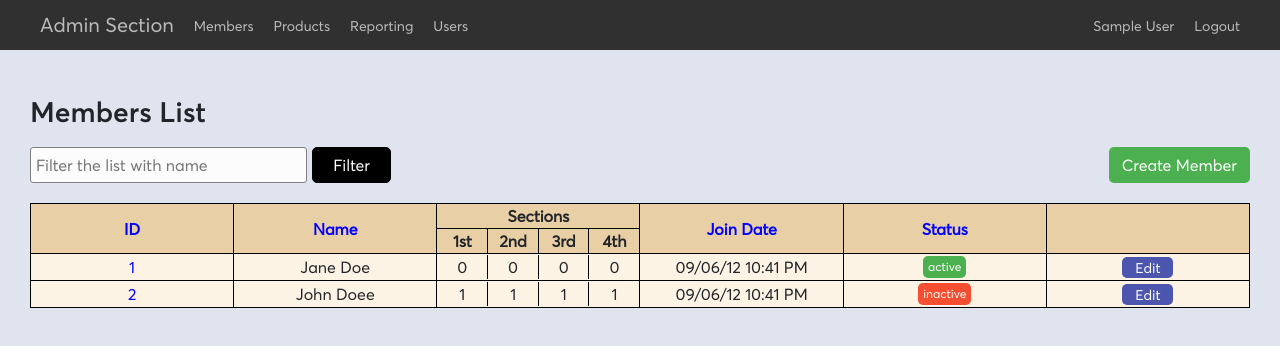
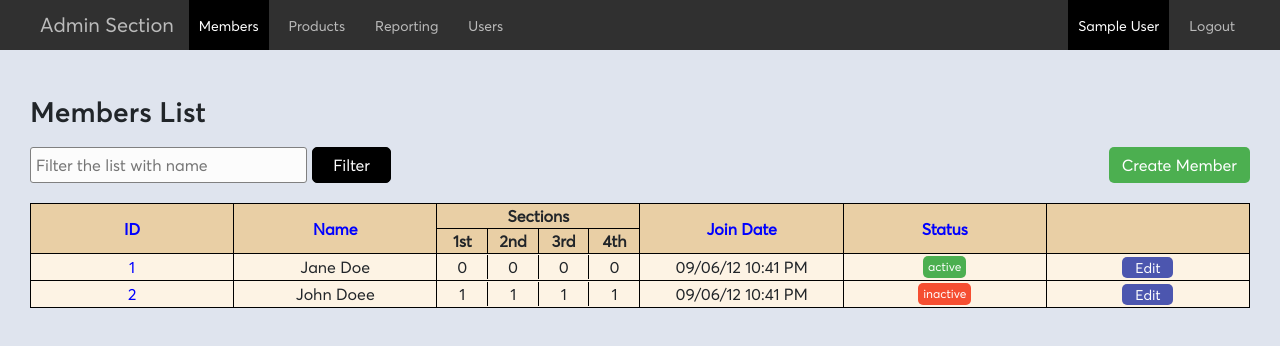
Before and after one commit to sanjaymusale/reckonsys-application, a React (Create React App) app: page /members in a window 1280 px wide. Shown: the top 346 px of the page. Built offline with nearby package versions, Linux system fonts and the light colour scheme; sample sign-in values are in the browser's storage.

Commit message:
based on pathname navbar menu links are active

```diff
--- a/src/components/layout/navbar.js
+++ b/src/components/layout/navbar.js
@@ -1,24 +1,37 @@
+/* eslint-disable jsx-a11y/anchor-is-valid */
 import React from 'react';
-import { Link } from 'react-router-dom';
+import { Link, withRouter } from 'react-router-dom';
 import { connect } from 'react-redux';
 import './navbar.scss';
 
-const AdminMenu = () => {
+const AdminMenu = ({ pathname }) => {
   return (
     <React.Fragment>
       <div className="nav-menu-title">
-        <Link>Admin Section</Link>
+        <Link to="/">Admin Section</Link>
       </div>
-      <div className="nav-menu">
+      <div
+        className={`nav-menu
+        ${pathname.includes('/members') ? 'active' : ''}`}
+      >
         <Link to="/members">Members</Link>
       </div>
-      <div className="nav-menu">
+      <div
+        className={`nav-menu
+        ${pathname.includes('/products') ? 'active' : ''}`}
+      >
         <Link to="/products">Products</Link>
       </div>
-      <div className="nav-menu">
+      <div
+        className={`nav-menu
+        ${pathname.includes('/reporting') ? 'active' : ''}`}
+      >
         <Link to="/reporting">Reporting</Link>
       </div>
-      <div className="nav-menu">
+      <div
+        className={`nav-menu
+        ${pathname.includes('/users') ? 'active' : ''}`}
+      >
         <Link to="/users">Users</Link>
       </div>
     </React.Fragment>
@@ -36,14 +49,14 @@ const NavBar = props => {
               <Link to="/">Reckonsys</Link>
             </div>
           ) : (
-            <AdminMenu />
+            <AdminMenu pathname={props.location.pathname} />
           )}
         </div>
         <div className="nav">
           {user.isAuthenticated && (
             <React.Fragment>
-              <div className="nav-menu">
-                <Link>{user.user}</Link>
+              <div className="nav-menu active">
+                <a>{user.user}</a>
               </div>
               <div className="nav-menu">
                 <Link to="/logout">Logout</Link>
@@ -68,4 +81,4 @@ const mapStateToProps = state => {
     user: state.users
   };
 };
-export default connect(mapStateToProps)(NavBar);
+export default withRouter(connect(mapStateToProps)(NavBar));
--- a/src/components/layout/navbar.scss
+++ b/src/components/layout/navbar.scss
@@ -13,6 +13,7 @@ $textColor: rgb(187, 187, 187);
   display: inline-flex;
   text-decoration: none;
   align-items: center;
+  cursor: pointer;
 }
 
 @mixin menu-hover-effect {
@@ -37,7 +38,7 @@ $textColor: rgb(187, 187, 187);
   .nav-menu {
     padding: 0 10px;
     font-size: 14px;
-
+    margin: 0 5px;
     a {
       @include link-menu;
     }
@@ -58,4 +59,11 @@ $textColor: rgb(187, 187, 187);
       @include link-menu;
     }
   }
+
+  .active {
+    background-color: $navMenuHoverBackground;
+    a {
+      color: $hoverTextColor;
+    }
+  }
 }
--- a/src/components/table/index.js
+++ b/src/components/table/index.js
@@ -5,7 +5,7 @@ const Table = ({ data, headers, rowData }) => {
   return (
     <table>
       <tbody>
-        <tr class="thead">
+        <tr className="thead">
           {headers.map((header, i) => (
             <th key={i} className="header">
               {header}
@@ -16,7 +16,7 @@ const Table = ({ data, headers, rowData }) => {
           return (
             <tr key={index}>
               {rowData.map((rows, index) => (
-                <td key={index} className={rows === 'id' && 'header'}>
+                <td key={index} className={rows === 'id' ? 'header' : ''}>
                   {item[rows]}
                 </td>
               ))}
```
